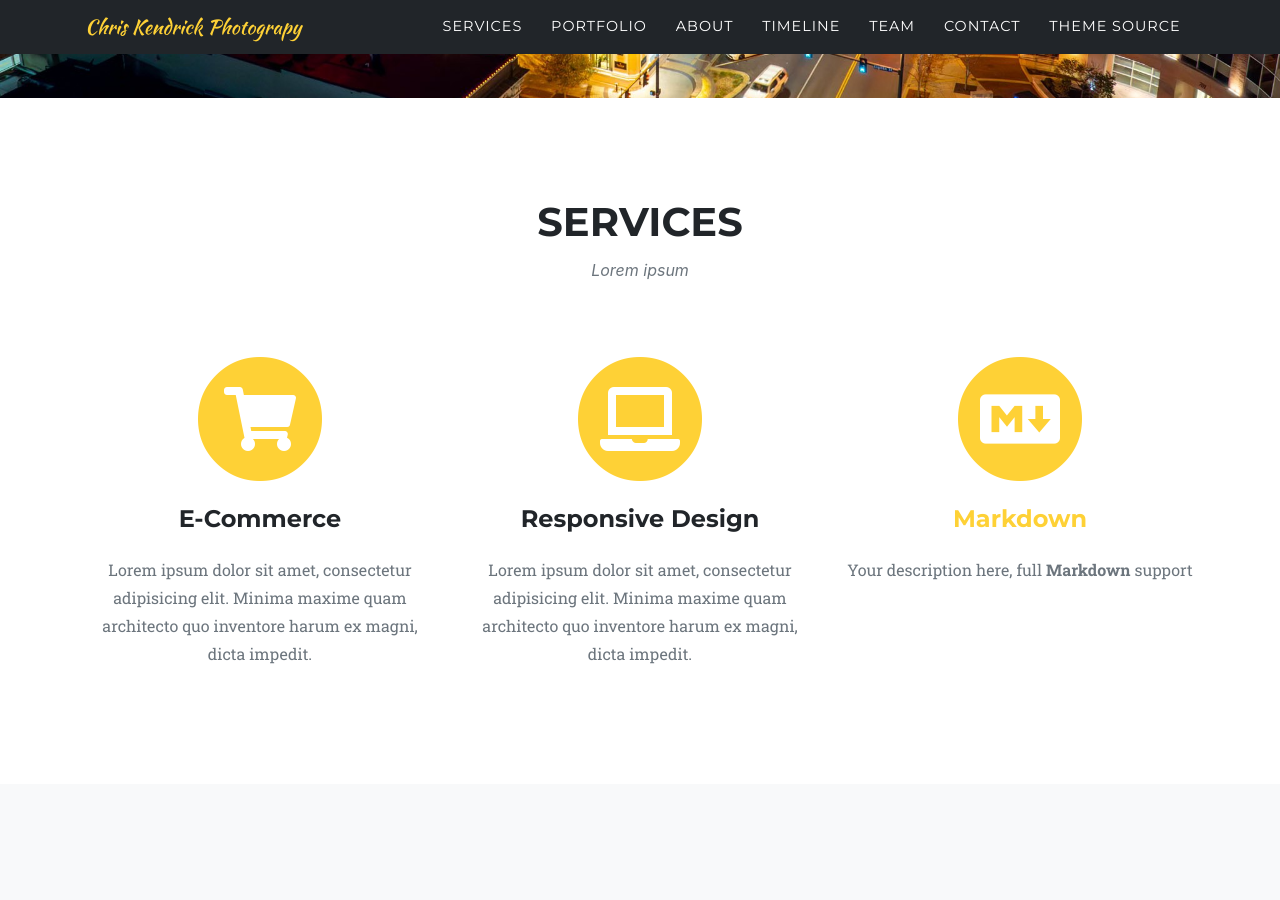
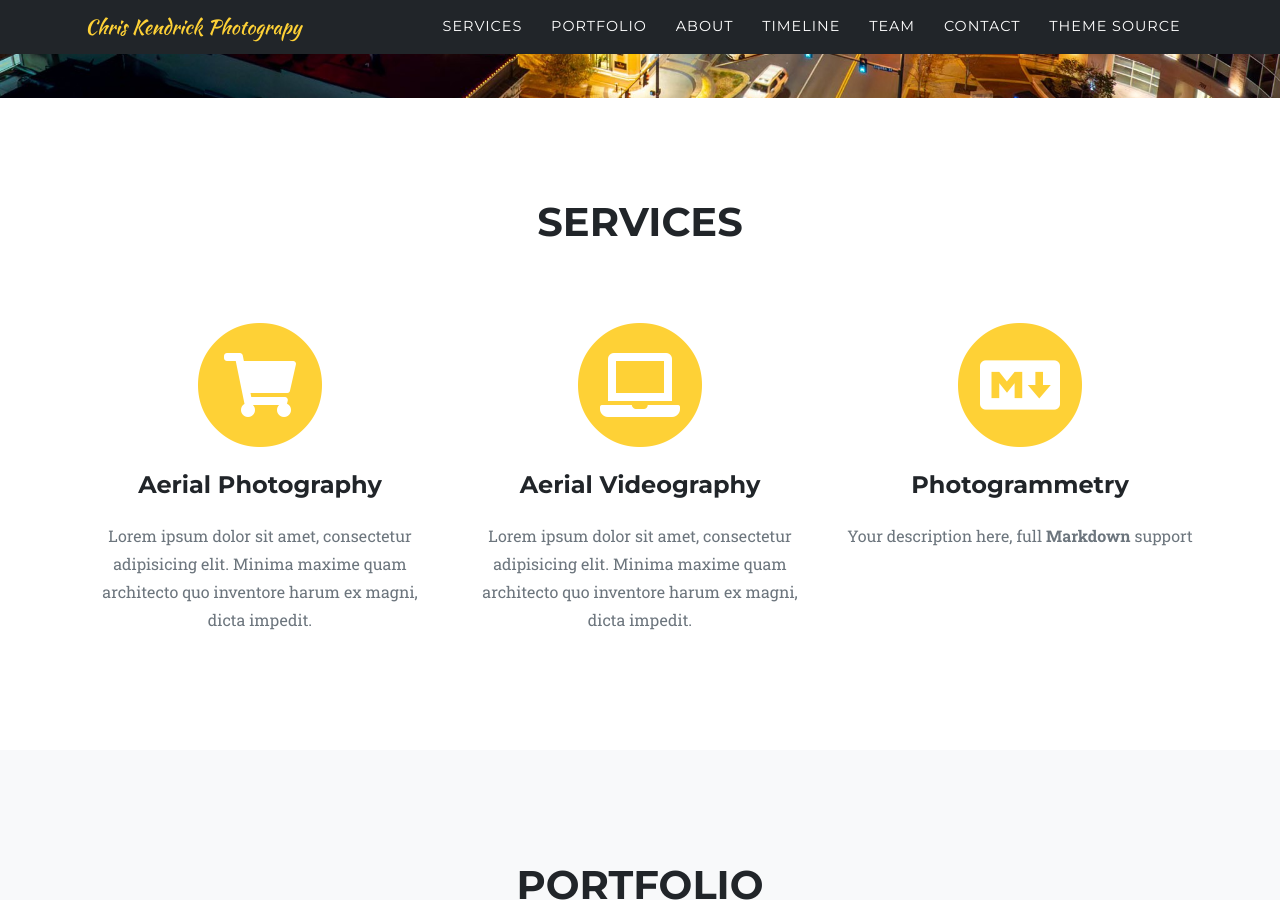
Before and after one commit to kendrickcc/kendrickcc.github.io, a Jekyll site: the page built from index.md, in a window 1280 px wide and 900 px high, scrolled down 566 px. Built offline with Jekyll 4.4.1, drawn with Linux system fonts in a browser that asks for light colours; some web fonts are replaced.

Commit message:
services

```diff
--- a/_data/sitetext.yml
+++ b/_data/sitetext.yml
@@ -18,16 +18,16 @@ en: &DEFAULT_EN
 
   services:
     title: "Services"
-    text: "Lorem ipsum"
+    text: ""
     section: services
     list:
-      - title: "E-Commerce"
+      - title: "Aerial Photography"
         desc: "Lorem ipsum dolor sit amet, consectetur adipisicing elit. Minima maxime quam architecto quo inventore harum ex magni, dicta impedit."
         icon: fas fa-shopping-cart #find more at https://fontawesome.com/icons
-      - title: "Responsive Design"
+      - title: "Aerial Videography"
         desc: "Lorem ipsum dolor sit amet, consectetur adipisicing elit. Minima maxime quam architecto quo inventore harum ex magni, dicta impedit."
         icon: fas fa-laptop
-      - title: "[Markdown](https://en.wikipedia.org/wiki/Markdown)"
+      - title: "Photogrammetry"
         desc: "Your description here, full **Markdown** support"
         icon: fab fa-markdown
 
```
